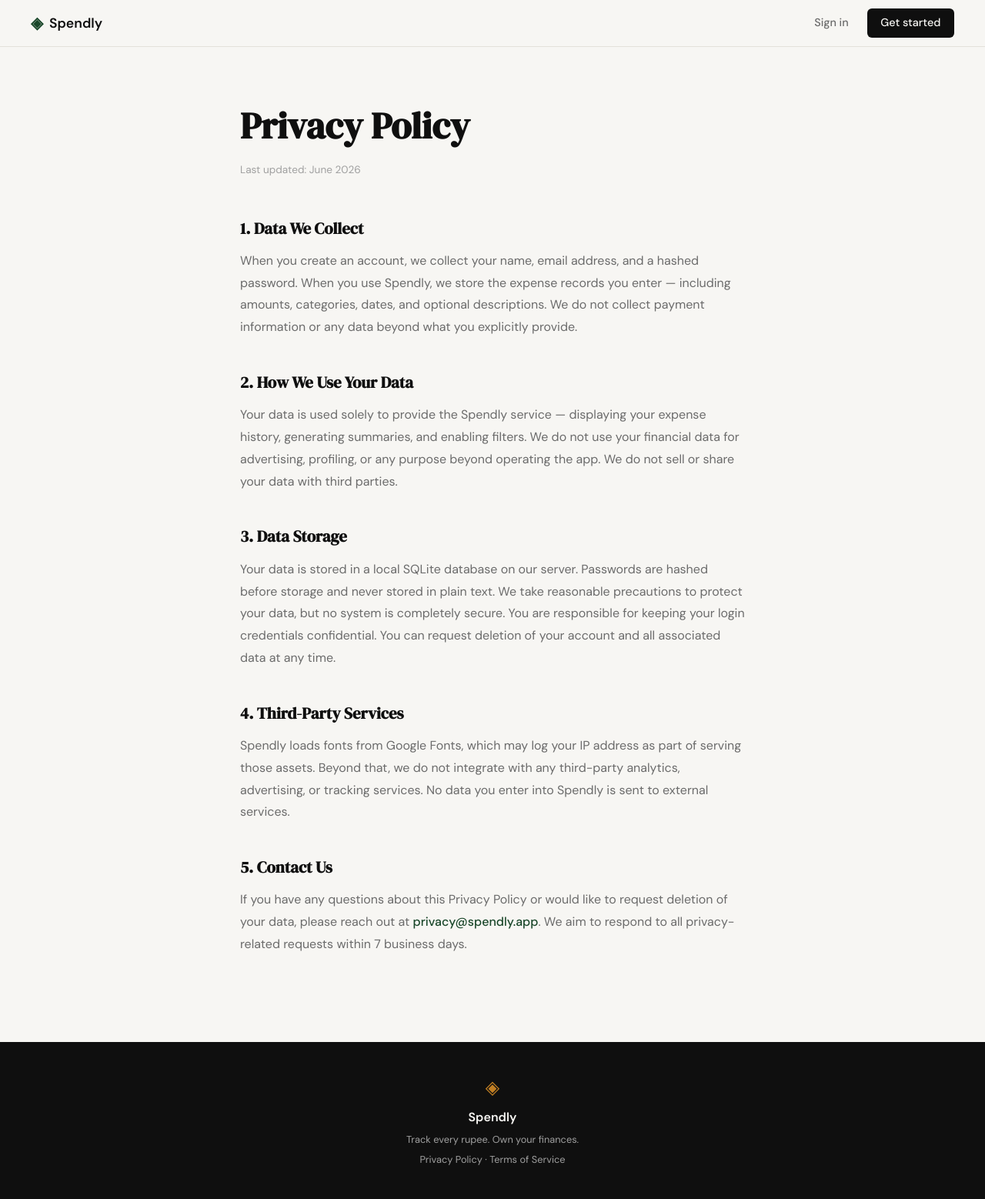
After one commit to ayushsachan123/Spendly, a Flask app: page /privacy in a window 1280 px wide. The commit adds this page. Shown: the whole page at 77% size. Run offline with Flask 3, Linux system fonts and the light colour scheme.

Commit message:
landing: add privacy policy page and route

```diff
--- a/app.py
+++ b/app.py
@@ -25,6 +25,11 @@ def login():
 @app.route("/terms")
 def terms():
     return render_template("terms.html")
+
+
+@app.route("/privacy")
+def privacy():
+    return render_template("privacy.html")
 
 
 # ------------------------------------------------------------------ #
--- a/templates/base.html
+++ b/templates/base.html
@@ -34,7 +34,7 @@
             <span class="brand-icon">◈</span>
             <span class="footer-name">Spendly</span>
             <p class="footer-copy">Track every rupee. Own your finances.</p>
-            <p class="footer-copy"><a href="#">Privacy Policy</a> · <a href="{{ url_for('terms') }}">Terms of Service</a></p>
+            <p class="footer-copy"><a href="{{ url_for('privacy') }}">Privacy Policy</a> · <a href="{{ url_for('terms') }}">Terms of Service</a></p>
         </div>
     </footer>
 
--- /dev/null
+++ b/templates/privacy.html
@@ -0,0 +1,44 @@
+{% extends "base.html" %}
+
+{% block title %}Privacy Policy — Spendly{% endblock %}
+
+{% block content %}
+
+<section class="auth-section" style="align-items: flex-start; padding-top: 4rem;">
+    <div style="max-width: 720px; width: 100%; margin: 0 auto; padding: 0 2rem 4rem;">
+
+        <h1 style="font-family: var(--font-display); font-size: clamp(2rem, 4vw, 3rem); color: var(--ink); margin-bottom: 0.5rem;">Privacy Policy</h1>
+        <p style="font-size: 0.85rem; color: var(--ink-faint); margin-bottom: 3rem;">Last updated: June 2026</p>
+
+        <div style="display: flex; flex-direction: column; gap: 2.5rem;">
+
+            <div>
+                <h2 style="font-family: var(--font-display); font-size: 1.3rem; color: var(--ink); margin-bottom: 0.75rem;">1. Data We Collect</h2>
+                <p style="color: var(--ink-muted); line-height: 1.8;">When you create an account, we collect your name, email address, and a hashed password. When you use Spendly, we store the expense records you enter — including amounts, categories, dates, and optional descriptions. We do not collect payment information or any data beyond what you explicitly provide.</p>
+            </div>
+
+            <div>
+                <h2 style="font-family: var(--font-display); font-size: 1.3rem; color: var(--ink); margin-bottom: 0.75rem;">2. How We Use Your Data</h2>
+                <p style="color: var(--ink-muted); line-height: 1.8;">Your data is used solely to provide the Spendly service — displaying your expense history, generating summaries, and enabling filters. We do not use your financial data for advertising, profiling, or any purpose beyond operating the app. We do not sell or share your data with third parties.</p>
+            </div>
+
+            <div>
+                <h2 style="font-family: var(--font-display); font-size: 1.3rem; color: var(--ink); margin-bottom: 0.75rem;">3. Data Storage</h2>
+                <p style="color: var(--ink-muted); line-height: 1.8;">Your data is stored in a local SQLite database on our server. Passwords are hashed before storage and never stored in plain text. We take reasonable precautions to protect your data, but no system is completely secure. You are responsible for keeping your login credentials confidential. You can request deletion of your account and all associated data at any time.</p>
+            </div>
+
+            <div>
+                <h2 style="font-family: var(--font-display); font-size: 1.3rem; color: var(--ink); margin-bottom: 0.75rem;">4. Third-Party Services</h2>
+                <p style="color: var(--ink-muted); line-height: 1.8;">Spendly loads fonts from Google Fonts, which may log your IP address as part of serving those assets. Beyond that, we do not integrate with any third-party analytics, advertising, or tracking services. No data you enter into Spendly is sent to external services.</p>
+            </div>
+
+            <div>
+                <h2 style="font-family: var(--font-display); font-size: 1.3rem; color: var(--ink); margin-bottom: 0.75rem;">5. Contact Us</h2>
+                <p style="color: var(--ink-muted); line-height: 1.8;">If you have any questions about this Privacy Policy or would like to request deletion of your data, please reach out at <a href="mailto:privacy@spendly.app" style="color: var(--accent); font-weight: 500;">privacy@spendly.app</a>. We aim to respond to all privacy-related requests within 7 business days.</p>
+            </div>
+
+        </div>
+    </div>
+</section>
+
+{% endblock %}
```
